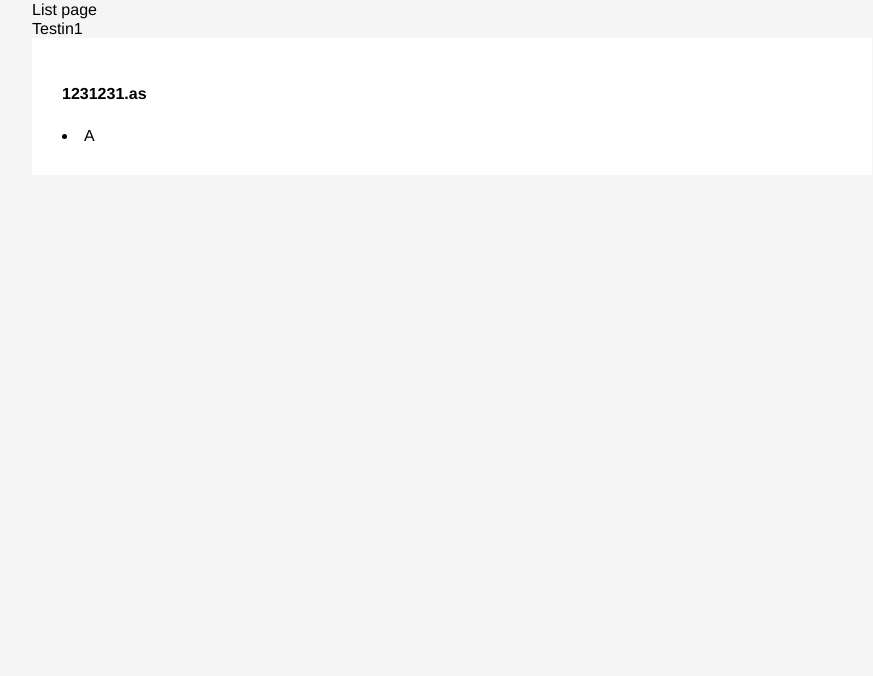
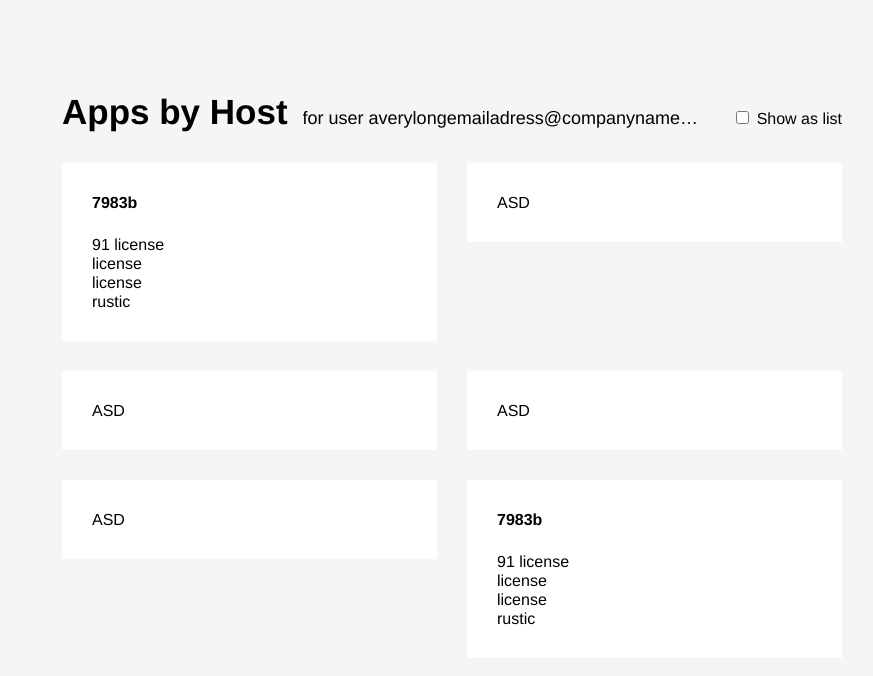
Before and after one commit to gabfiocchi/nr-test, a website built with webpack: page src/app/index.html in a window 1280 px wide. Shown: the whole page, without its empty margins (188-1061 px from the left). Built offline with nearby package versions, Linux system fonts and the light colour scheme.

Commit message:
Update layout render.

```diff
--- a/src/app/components/cards/cards.scss
+++ b/src/app/components/cards/cards.scss
@@ -1,8 +1,14 @@
 @import '../../theme/variables';
 
 .card {
+    box-sizing: border-box;
     background-color: $white;
+    margin: $gutter/2;
+    width: 100%;
+    flex-basis: 100%;
+    max-width: 375px;
     padding: $gutter;
+
     .title {
         margin-bottom: $interline;
     }
--- a/src/app/components/cards/index.js
+++ b/src/app/components/cards/index.js
@@ -1,8 +1,9 @@
 import './cards.scss';
+import { Render } from '../../core';
 
-export default {
-    render: async () => `<div class="card">
-        <h3 class="title">1231231.as</h3>
-        <li>A</li>
-    </div>`
-};
+export default (props, slot) => Render(`
+    <div class="card">
+        ${props.title ? `<h3 class="title">${props.title}</h3>` : ''}
+        ${slot}
+    </div>
+`);
--- /dev/null
+++ b/src/app/components/header/header.scss
@@ -0,0 +1,23 @@
+@import '../../theme/variables';
+
+header {
+    align-items: baseline;
+    display: flex;
+    flex-direction: row;
+    margin-top: 90px;
+    margin-bottom: $gutter/2;
+    padding: 0 $gutter;
+    white-space: nowrap;
+
+    h1 {
+        margin-right: $gutter/2;
+    }
+    h2 {
+        white-space: nowrap;
+        overflow: hidden;
+        text-overflow: ellipsis;
+    }
+    .form-group {
+        margin-left: $gutter;
+    }
+}
--- a/src/app/components/header/index.js
+++ b/src/app/components/header/index.js
@@ -1,14 +1,13 @@
-const Bottombar = {
-    render: async () => `
-        <footer class="footer">
-            <div class="content has-text-centered">
-                <p>
-                    This is my foot. There are many like it, but this one is mine.
-                </p>
-            </div>
-        </footer>
-        `,
-    after_render: async () => { }
-};
+import './header.scss';
+import { Render } from '../../core';
 
-export default Bottombar;
+export default (props) => Render(`
+    <header>
+        <h1>Apps by Host</h1>
+        ${props.user ? `<h2>for user ${props.user}</h2>` : ''}
+        <div class="form-group">
+            <input type="checkbox" name="checkbox" id="vehicle1" value="value">
+            <label for="vehicle1">Show as list</label>
+        </div>
+    </header>
+`);
--- a/src/app/core/index.js
+++ b/src/app/core/index.js
@@ -1,3 +1,3 @@
 export { default as App } from './app';
 export { default as Router } from './router';
-// export { default as Render } from './render';
+export { Render, RenderArray } from './render';
--- a/src/app/main.scss
+++ b/src/app/main.scss
@@ -1,4 +1,7 @@
 @import './theme/variables';
+@import './theme/reset';
+@import './theme/layout';
+@import './theme/typography';
 
 html {
     font-family: $font-base;
@@ -13,24 +16,3 @@ body {
     font-weight: normal;
     margin: 0;
 }
-/* Layout */
-main {
-    max-width: 840px;
-    margin: auto;
-}
-
-/* Typography */
-h1 {
-    font-size: $h1-size;
-    font-weight: bold;
-    line-height: 43px;
-}
-h2 {
-    font-size: $h2-size;
-    line-height: 22px;
-}
-h3 {
-    font-size: $h3-size;
-    font-weight: bold;
-}
-p {}
--- a/src/app/pages/List.js
+++ b/src/app/pages/List.js
@@ -1,11 +1,30 @@
 import Card from '../components/cards';
+import Header from '../components/header';
+import { RenderArray } from '../core';
 
 export default {
-    render: async () => `<div>
-        List page
-        <section>
-            Testin1
-            ${await Card.render()}
-        </section>
-    </div>`
+    render: () => {
+        const list = '<ul><li>ASD</ul></li>';
+        const items = ['91 license', 'license', 'license', 'rustic'];
+
+        return `
+            ${Header({ user: 'averylongemailadress@companyname.com' })}
+            <div class="container">
+                ${Card({ title: '7983b' }, `
+                    <ul>
+                        ${RenderArray('li', items)}
+                    </ul>
+                `)}
+                ${Card({}, `${list}`)}
+                ${Card({}, `${list}`)}
+                ${Card({}, `${list}`)}
+                ${Card({}, `${list}`)}
+                ${Card({ title: '7983b' }, `
+                    <ul>
+                        ${RenderArray('li', items)}
+                    </ul>
+                `)}
+            </div>
+        `;
+    }
 };
--- /dev/null
+++ b/src/app/theme/_layout.scss
@@ -0,0 +1,12 @@
+main {
+    margin: auto;
+    max-width: 840px;
+}
+.container {
+    align-items: flex-start;
+    display: flex;
+    flex-direction: row;
+    flex-wrap: wrap;
+    margin-bottom: $gutter;
+    padding: 0 $gutter/2;
+}
--- /dev/null
+++ b/src/app/theme/_reset.scss
@@ -0,0 +1,47 @@
+/* http://meyerweb.com/eric/tools/css/reset/
+   v2.0 | 20110126
+   License: none (public domain)
+*/
+html, body, div, span, applet, object, iframe,
+h1, h2, h3, h4, h5, h6, p, blockquote, pre,
+a, abbr, acronym, address, big, cite, code,
+del, dfn, em, img, ins, kbd, q, s, samp,
+small, strike, strong, sub, sup, tt, var,
+b, u, i, center,
+dl, dt, dd, ol, ul, li,
+fieldset, form, label, legend,
+table, caption, tbody, tfoot, thead, tr, th, td,
+article, aside, canvas, details, embed,
+figure, figcaption, footer, header, hgroup,
+menu, nav, output, ruby, section, summary,
+time, mark, audio, video {
+	margin: 0;
+	padding: 0;
+	border: 0;
+	font-size: 100%;
+	font: inherit;
+	vertical-align: baseline;
+}
+/* HTML5 display-role reset for older browsers */
+article, aside, details, figcaption, figure,
+footer, header, hgroup, menu, nav, section {
+	display: block;
+}
+body {
+	line-height: 1;
+}
+ol, ul {
+	list-style: none;
+}
+blockquote, q {
+	quotes: none;
+}
+blockquote:before, blockquote:after,
+q:before, q:after {
+	content: '';
+	content: none;
+}
+table {
+	border-collapse: collapse;
+	border-spacing: 0;
+}
--- /dev/null
+++ b/src/app/theme/_typography.scss
@@ -0,0 +1,14 @@
+h1 {
+    font-size: $h1-size;
+    font-weight: bold;
+    line-height: 43px;
+}
+h2 {
+    font-size: $h2-size;
+    line-height: 22px;
+}
+h3 {
+    font-size: $h3-size;
+    font-weight: bold;
+}
+p {}
```
Also changed, not shown: src/app/core/render.js (+2 -5 lines).
